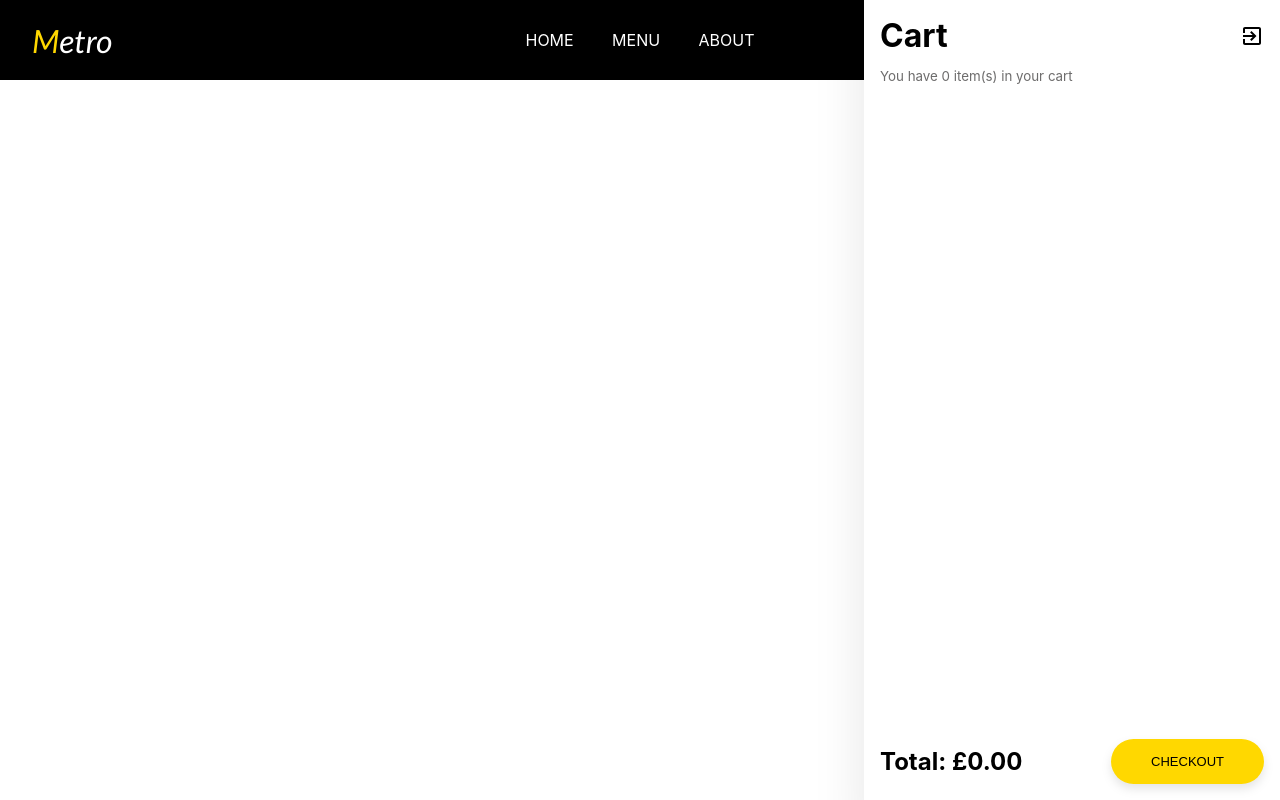
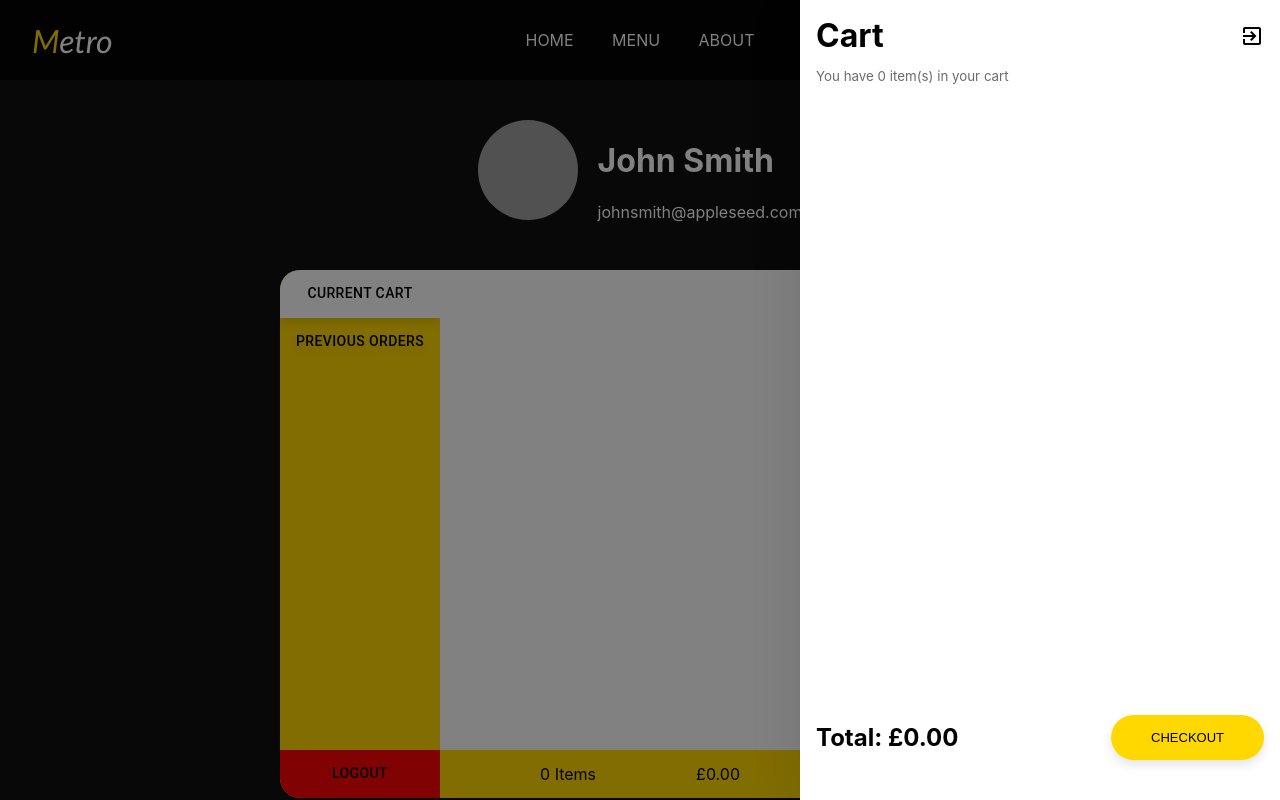
Before and after one commit to MichaelEdes/metro, a React (Create React App) app in the folder client/: page /Account in a window 1280 px wide. Both pictures are taken after a click on the icon 1236 px from the left and 38 px from the top of the page. Built offline with nearby package versions, Linux system fonts and the light colour scheme; grey boxes are pictures that could not be loaded.

Commit message:
chore: creating account page and updating cart

```diff
--- a/client/src/App.js
+++ b/client/src/App.js
@@ -8,6 +8,8 @@ import ShoppingCart from "./components/ShoppingCart/ShoppingCart";
 import About from "./pages/About/About";
 import Login from "./pages/Login/Login";
 import { UserContext } from "./UserContext";
+import { CartContext } from "./CartContext";
+import Account from "./pages/Account/Account";
 
 function App() {
   const [cart, setCart] = useState(() => {
@@ -20,8 +22,13 @@ function App() {
   console.log(cart);
   return (
     <UserContext.Provider value={{ isLoggedIn, setLoggedIn }}>
+      <CartContext.Provider value={{ cart, setCart }}>
         <Router>
-        <Header setCartOpen={setCartOpen} isCartOpen={isCartOpen} cart={cart} />
+          <Header
+            setCartOpen={setCartOpen}
+            isCartOpen={isCartOpen}
+            cart={cart}
+          />
           <ShoppingCart
             cart={cart}
             setCart={setCart}
@@ -39,8 +46,10 @@ function App() {
             />
             <Route path="/About" element={<About />} />
             <Route path="/Login" element={<Login />} />
+            <Route path="/Account" element={<Account />} />
           </Routes>
         </Router>
+      </CartContext.Provider>
     </UserContext.Provider>
   );
 }
--- /dev/null
+++ b/client/src/CartContext.js
@@ -0,0 +1,3 @@
+import { createContext } from "react";
+
+export const CartContext = createContext(null);
--- /dev/null
+++ b/client/src/components/CartItem/CartItem.css
@@ -0,0 +1,24 @@
+.cart-item {
+  display: grid;
+  grid-template-columns: 2fr 3fr 1fr;
+  gap: 20px;
+  justify-content: space-between;
+  min-height: 80px;
+  width: 100%;
+  margin: 10px 0;
+}
+
+.cart-item img {
+  width: 120px;
+  height: 80px;
+  object-fit: cover;
+  border-radius: 30px;
+}
+
+.cart-item h2 {
+  font-size: medium;
+}
+
+.cart-item p {
+  font-size: small;
+}
--- /dev/null
+++ b/client/src/components/CartItem/CartItem.js
@@ -0,0 +1,39 @@
+import React, { useContext } from "react";
+import CancelIcon from "@mui/icons-material/Cancel";
+import { CartContext } from "../../CartContext";
+import "./CartItem.css";
+
+function CartItem({ index, image, title, price, quantity }) {
+  const { cart, setCart } = useContext(CartContext);
+  const deleteItem = (index) => {
+    const newCart = [...cart];
+    if (newCart[index].quantity > 1) {
+      newCart[index].quantity--;
+    } else {
+      newCart.splice(index, 1);
+    }
+    setCart(newCart);
+  };
+
+  return (
+    <div className="cart-item" key={index}>
+      <div>
+        <img src={image} alt={title} />
+      </div>
+      <div>
+        <h2>{title}</h2>
+        <p>
+          <strong>
+            <span>£{price}</span>
+          </strong>{" "}
+          x <strong>{quantity}</strong>
+        </p>
+      </div>
+      <div id="delete-btn" onClick={() => deleteItem(index)}>
+        <CancelIcon />
+      </div>
+    </div>
+  );
+}
+
+export default CartItem;
--- a/client/src/components/LoginForm/LoginForm.js
+++ b/client/src/components/LoginForm/LoginForm.js
@@ -1,10 +1,16 @@
 import React, { useState } from "react";
 import "./LoginForm.css";
 import KeyboardBackspaceIcon from "@mui/icons-material/KeyboardBackspace";
+import { useNavigate } from "react-router-dom";
 
 function LoginForm() {
   const [isLoggedIn, setLoggedIn] = useState(false);
   const [signUp, setSignUp] = useState(true);
+  const navigate = useNavigate();
+
+  const handleLogin = () => {
+    navigate("/Account");
+  };
 
   return (
     <div className="login-form-container">
@@ -46,7 +52,7 @@ function LoginForm() {
               <input type="password" placeholder="Password" />
             </section>
           )}
-          <button>{signUp ? "Sign Up" : "Login"}</button>
+          <button onClick={handleLogin}>{signUp ? "Sign Up" : "Login"}</button>
         </div>
       </div>
     </div>
--- a/client/src/components/ShoppingCart/ShoppingCart.css
+++ b/client/src/components/ShoppingCart/ShoppingCart.css
@@ -1,14 +1,15 @@
 .cart-container {
   position: fixed;
-  right: -100%;
+  right: -100vw;
   top: 0;
   height: 100vh;
   background-color: white;
   z-index: 99999;
-  width: 30%;
+  width: clamp(1%, 100%, 30rem);
   padding: 1rem;
   transition: 0.5s;
   box-shadow: rgba(0, 0, 0, 0.1) 0px 10px 50px;
+  box-sizing: border-box;
 }
 
 .cart-options {
@@ -44,26 +45,10 @@
 .cart {
   display: flex;
   flex-direction: column;
-  gap: 20px;
   height: 70%;
   max-height: 80%;
   padding: 1rem 0;
   overflow-y: scroll;
-}
-
-.cart-item {
-  display: grid;
-  grid-template-columns: 2fr 3fr 1fr;
-  gap: 20px;
-  justify-content: space-between;
-  min-height: 80px;
-}
-
-.cart-item img {
-  width: 120px;
-  height: 80px;
-  object-fit: cover;
-  border-radius: 30px;
 }
 
 #delete-btn {
@@ -79,15 +64,6 @@
   color: red;
   transition: 0.5s;
 }
-
-.cart-item h2 {
-  font-size: medium;
-}
-
-.cart-item p {
-  font-size: small;
-}
-
 .checkout {
   display: flex;
   flex-direction: row;
@@ -97,7 +73,26 @@
   padding: 2rem 0;
 }
 
+.overlay {
+  height: 100vh;
+  width: 100vw;
+  position: fixed;
+  background-color: rgba(4, 4, 4);
+  right: -100%;
+  top: 0;
+  z-index: 99999;
+  transition: 0.5s;
+  opacity: 0;
+}
+
 .is-active {
   right: 0;
   transition: 0.5s;
+  display: block;
 }
+
+.overlay-active {
+  opacity: 0.5;
+  transition: 0.5s;
+  right: 0;
+}
--- a/client/src/components/ShoppingCart/ShoppingCart.js
+++ b/client/src/components/ShoppingCart/ShoppingCart.js
@@ -4,9 +4,12 @@ import ExitToAppIcon from "@mui/icons-material/ExitToApp";
 import CancelIcon from "@mui/icons-material/Cancel";
 import { useNavigate } from "react-router-dom";
 import { UserContext } from "../../UserContext";
+import { CartContext } from "../../CartContext"; // Import the context
+import CartItem from "../CartItem/CartItem";
 
-function ShoppingCart({ cart, setCart, setCartOpen, isCartOpen }) {
+function ShoppingCart({ setCartOpen, isCartOpen }) {
   const { isLoggedIn } = useContext(UserContext);
+  const { cart, setCart } = useContext(CartContext); // Access the context
 
   const navigate = useNavigate();
 
@@ -47,6 +50,11 @@ function ShoppingCart({ cart, setCart, setCartOpen, isCartOpen }) {
   };
 
   return (
+    <>
+      <div
+        onClick={() => setCartOpen(!isCartOpen)}
+        className={`overlay ${!isCartOpen && "is-active overlay-active"}`}
+      />
       <div className={`cart-container ${!isCartOpen && "is-active"}`}>
         <div className="cart-header">
           <div className="cart-options">
@@ -60,23 +68,14 @@ function ShoppingCart({ cart, setCart, setCartOpen, isCartOpen }) {
         </div>
         <div className="cart">
           {cart.map((item, index) => (
-          <div className="cart-item" key={index}>
-            <div>
-              <img src={item.image} alt={item.title} />
-            </div>
-            <div>
-              <h2>{item.title}</h2>
-              <p>
-                <strong>
-                  <span>£{item.price}</span>
-                </strong>{" "}
-                x <strong>{item.quantity}</strong>
-              </p>
-            </div>
-            <div id="delete-btn" onClick={() => deleteItem(index)}>
-              <CancelIcon />
-            </div>
-          </div>
+            <CartItem
+              key={index}
+              title={item.title}
+              image={item.image}
+              index={index}
+              price={item.price}
+              quantity={item.quantity}
+            />
           ))}
         </div>
         <div className="checkout">
@@ -84,6 +83,7 @@ function ShoppingCart({ cart, setCart, setCartOpen, isCartOpen }) {
           <button onClick={handleCheckout}>Checkout</button>
         </div>
       </div>
+    </>
   );
 }
 
--- /dev/null
+++ b/client/src/pages/Account/Account.css
@@ -0,0 +1,127 @@
+.account-page-container {
+  display: flex;
+  align-items: center;
+  justify-content: start;
+  height: 90vh;
+  width: 100%;
+  margin: 10vh auto 0 auto;
+  flex-direction: column;
+  background-color: rgb(12, 12, 13);
+}
+
+.account-details {
+  width: 80%;
+  display: flex;
+  align-items: top;
+  gap: 20px;
+  justify-content: center;
+  margin-top: 5vh;
+  color: white;
+}
+
+.account-details img {
+  width: 100px;
+  height: 100px;
+  border-radius: 50%;
+  object-fit: cover;
+}
+
+.account-list-options {
+  display: flex;
+  align-items: start;
+  margin: 2rem 0 0 0;
+  width: 100%;
+  align-items: center;
+  justify-content: center;
+}
+
+.tab-options {
+  height: clamp(60vh, 80rem, 100%);
+  border-radius: 20px 0 0 20px;
+  background-color: gold;
+}
+
+.tab-options button {
+  color: black;
+}
+
+.cart-item-box {
+  background-color: white;
+  width: auto;
+  display: flex;
+  flex-direction: column;
+  justify-content: start;
+  height: 60vh;
+  width: clamp(40%, 20vw, 80rem);
+  overflow: scroll;
+  border-radius: 0px 20px 20px 0;
+  position: relative;
+  padding: 0;
+}
+
+.items-container {
+  height: 100%;
+  overflow: scroll;
+  padding: 0.5rem 2rem 3rem 2rem;
+}
+
+.Mui-selected {
+  background-color: white !important;
+  color: black !important;
+}
+
+.MuiTabs-indicator {
+  display: none;
+}
+
+.items-container::-webkit-scrollbar {
+  display: none;
+}
+
+cart-items-box-list {
+  height: 80%;
+}
+
+#logout {
+  margin-top: auto;
+  background-color: red;
+}
+
+.MuiTabs-flexContainerVertical {
+  height: 100%;
+}
+
+.MuiBox-root {
+  position: relative;
+}
+
+.complete-order {
+  background-color: aqua;
+  position: absolute;
+  left: 0;
+  bottom: 0;
+  height: 3rem;
+  width: 100%;
+  display: flex;
+  align-items: center;
+  justify-content: space-evenly;
+  background-color: gold;
+}
+
+#complete-order-btn {
+  background-color: greenyellow;
+  height: 100%;
+  display: flex;
+  align-items: center;
+  width: 40%;
+  justify-content: center;
+  cursor: pointer;
+  font-size: 0.9rem;
+}
+
+.order-summary {
+  width: 100%;
+  display: flex;
+  align-items: center;
+  justify-content: space-evenly;
+}
--- /dev/null
+++ b/client/src/pages/Account/Account.js
@@ -0,0 +1,84 @@
+import React, { useState, useContext } from "react";
+import { Tab, Tabs, Box } from "@mui/material";
+import "./Account.css";
+import { CartContext } from "../../CartContext";
+import CartItem from "../../components/CartItem/CartItem";
+import { useNavigate } from "react-router-dom";
+
+function Account() {
+  const { cart } = useContext(CartContext);
+  const [tabValue, setTabValue] = useState(0);
+  const navigate = useNavigate();
+
+  const handleChange = (event, newValue) => {
+    setTabValue(newValue);
+  };
+
+  const handleLogout = () => {
+    navigate("/");
+  };
+
+  const calculateTotal = () => {
+    return cart.reduce((total, item) => total + item.quantity * item.price, 0);
+  };
+
+  const calculateTotalQuantity = () => {
+    return cart.reduce(
+      (totalQuantity, item) => totalQuantity + item.quantity,
+      0
+    );
+  };
+  return (
+    <div className="account-page-container">
+      <div className="account-details">
+        <div className="account-img-container">
+          <img src="https://images.unsplash.com/flagged/photo-1570612861542-284f4c12e75f?ixlib=rb-4.0.3&ixid=M3wxMjA3fDB8MHxzZWFyY2h8M3x8cGVyc29ufGVufDB8fDB8fHww&w=1000&q=80" />
+        </div>
+        <div>
+          <h1>John Smith</h1>
+          <p>johnsmith@appleseed.com</p>
+        </div>
+      </div>
+      <div className="account-list-options">
+        <Tabs
+          value={tabValue}
+          onChange={handleChange}
+          orientation="vertical"
+          variant="scrollable"
+          allowScrollButtonsMobile
+          className="tab-options"
+        >
+          <Tab label="Current Cart" />
+          <Tab label="Previous Orders" />
+          <Tab id="logout" label="Logout" />
+        </Tabs>
+        {tabValue === 0 && (
+          <Box className="cart-item-box" p={3}>
+            <div className="items-container">
+              {cart.map((item, index) => (
+                <div className="cart-items-box-list">
+                  <CartItem key={index} index={index} {...item} />
+                </div>
+              ))}
+            </div>
+            <div className="complete-order">
+              <div className="order-summary">
+                <div>{calculateTotalQuantity()} Items</div>
+                <div>£{calculateTotal().toFixed(2)}</div>
+              </div>
+              <div id="complete-order-btn">COMPLETE ORDER</div>
+            </div>
+          </Box>
+        )}
+        {tabValue === 1 && (
+          <Box className="cart-item-box" p={3}>
+            No Previous Orders
+          </Box>
+        )}
+        {tabValue === 2 && handleLogout()}
+      </div>
+    </div>
+  );
+}
+
+export default Account;
```
Lines whose indentation alone changed are shown as unchanged.
